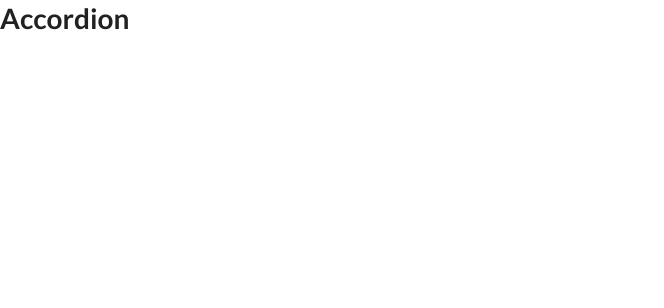
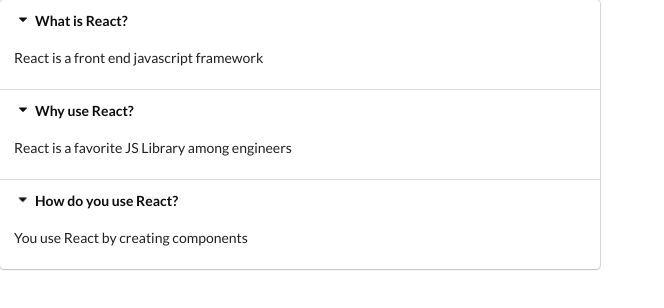
Before and after one commit to arpatterson31/widgets-app, a React (Create React App) app: page / in a window 1280 px wide. Shown: the top 308 px of the page, without its empty margins (0-664 px from the left). Built offline with nearby package versions, Linux system fonts and the light colour scheme.

Commit message:
new accordion component build

```diff
--- a/src/components/Accordion.js
+++ b/src/components/Accordion.js
@@ -1,8 +1,24 @@
 import React from 'react';
 
-const Accordion = () => {
+const Accordion = ({ items }) => {
+  const renderedItems = items.map(item => {
+    return (
+      <React.Fragment key={item.title}>
+        <div className="title active">
+          <i className="dropdown icon"></i>
+          {item.title}
+        </div>
+        <div className="content active">
+          <p>{item.content}</p>
+        </div>
+      </React.Fragment>
+    )
+  });
+
   return (
-    <h1>Accordion</h1>
+    <div className="ui styled accordion">
+      {renderedItems}
+    </div>
   )
 }
 
```
